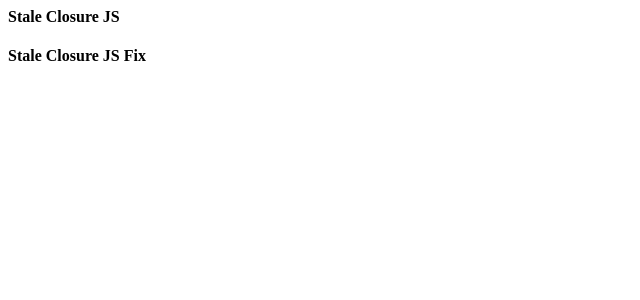
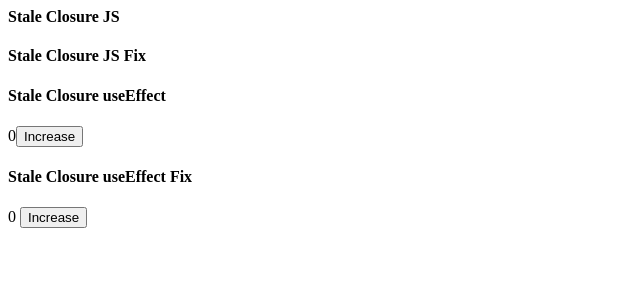
Before and after one commit to poojachoudhary560/react-stale-closure-pc, a React (Create React App) app: page / in a window 1280 px wide. Shown: the top 300 px of the page, without its empty margins (0-640 px from the left). Built offline with nearby package versions, Linux system fonts and the light colour scheme.

Commit message:
1 file modified, 4 added

```diff
--- a/src/App.js
+++ b/src/App.js
@@ -1,6 +1,8 @@
 import React from 'react';
 import StaleClosure from './StaleClosure';
 import StaleClosureFix from './StaleClosureFix';
+import StaleClosureUseEffect from './StaleClosureUseEffect';
+import StaleClosureUseEffectFix from './StaleClosureUseEffectFix';
 import './style.css';
 
 export default function App() {
@@ -10,6 +12,10 @@ export default function App() {
       <StaleClosure />
       <h4>Stale Closure JS Fix </h4>
       <StaleClosureFix />
+      <h4>Stale Closure useEffect</h4>
+      <StaleClosureUseEffect />
+      <h4>Stale Closure useEffect Fix</h4>
+      <StaleClosureUseEffectFix />
     </div>
   );
 }
--- /dev/null
+++ b/src/StaleClosureUseEffect/WatchCount.js
@@ -0,0 +1,18 @@
+import React, { useState, useEffect } from 'react';
+
+function WatchCount() {
+  const [count, setCount] = useState(0);
+  useEffect(function () {
+    setInterval(function log() {
+      console.log(`Count is ${count}`);
+    }, 2000);
+  }, []);
+  return (
+    <div>
+      {count}
+      <button onClick={() => setCount(count + 1)}>Increase</button>
+    </div>
+  );
+}
+
+export default WatchCount;
--- /dev/null
+++ b/src/StaleClosureUseEffect/index.js
@@ -0,0 +1,3 @@
+import WatchCount from './WatchCount';
+
+export default WatchCount;
--- /dev/null
+++ b/src/StaleClosureUseEffectFix/WatchCount.js
@@ -0,0 +1,24 @@
+import React, { useState, useEffect } from 'react';
+
+const WatchCount = (props) => {
+  const [count, setCount] = useState(0);
+  useEffect(
+    function () {
+      const id = setInterval(function log() {
+        console.log(`Value of count fix is ${count}`);
+      }, 3000);
+      return function () {
+        clearInterval(id);
+      };
+    },
+    [count]
+  );
+
+  return (
+    <>
+      {count} <button onClick={() => setCount(count + 1)}>Increase</button>
+    </>
+  );
+};
+
+export default WatchCount;
--- /dev/null
+++ b/src/StaleClosureUseEffectFix/index.js
@@ -0,0 +1,3 @@
+import WatchCount from './WatchCount';
+
+export default WatchCount;
```
